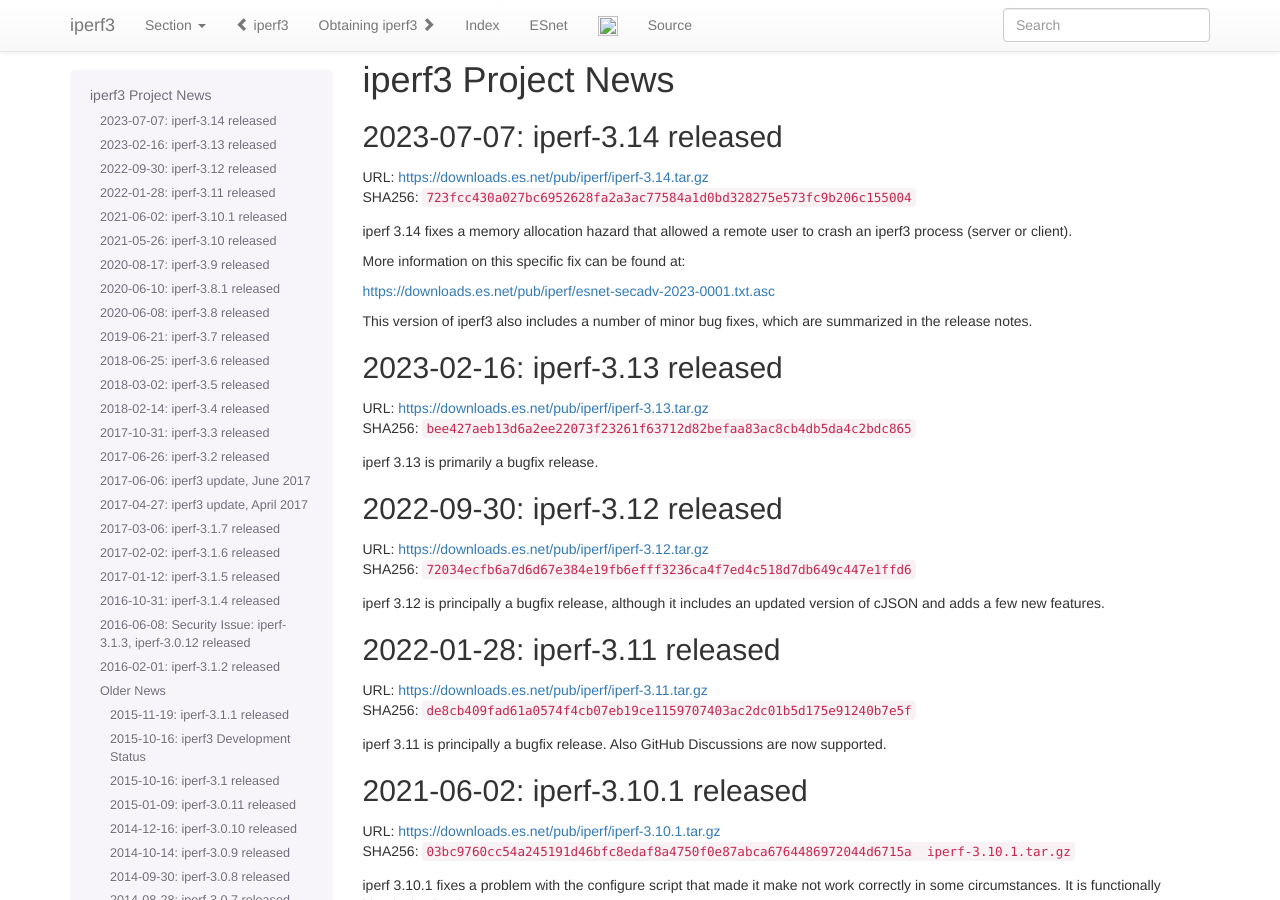
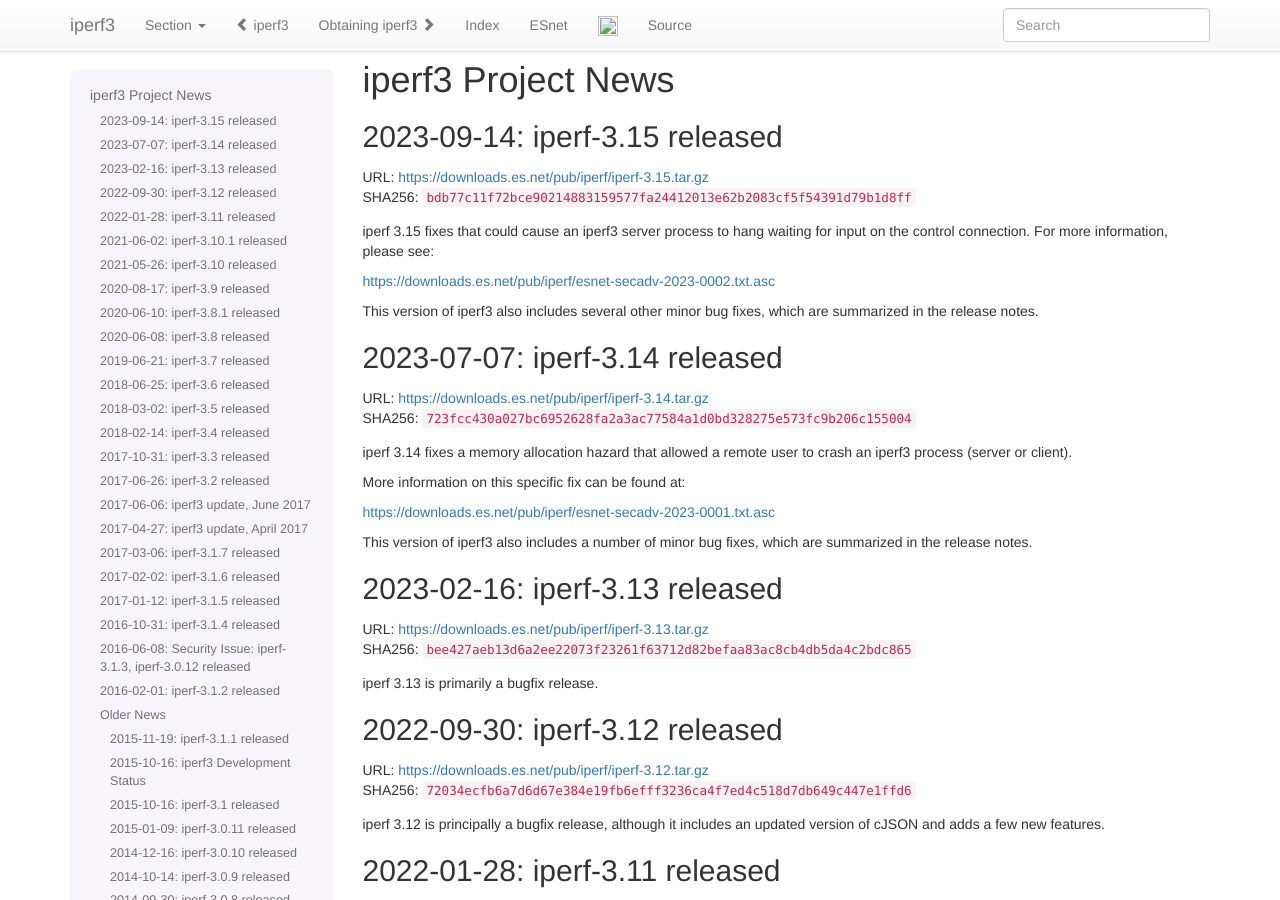
Before and after one commit to esnet/iperf, a Sphinx documentation site: the page built from docs/news.rst, in a window 1280 px wide and 900 px high. Built offline with Sphinx 7.4.7, drawn with Linux system fonts in a browser that asks for light colours; nearby versions of some CDN libraries; library files that are not in the unit come from our copies.

Commit message:
Update for iperf-3.15.

```diff
--- a/docs/conf.py
+++ b/docs/conf.py
@@ -52,10 +52,10 @@
 # built documents.
 #
 # The short X.Y version.
-version = '3.14'
+version = '3.15'
 # The full version, including alpha/beta/rc tags.
 
-release = '3.14'
+release = '3.15'
 
 # The language for content autogenerated by Sphinx. Refer to documentation
 # for a list of supported languages.
--- a/docs/news.rst
+++ b/docs/news.rst
@@ -1,5 +1,19 @@
 iperf3 Project News
 ===================
+
+2023-09-14:  iperf-3.15 released
+--------------------------------
+| URL:  https://downloads.es.net/pub/iperf/iperf-3.15.tar.gz
+| SHA256:  ``bdb77c11f72bce90214883159577fa24412013e62b2083cf5f54391d79b1d8ff``
+
+iperf 3.15 fixes that could cause an iperf3 server process to hang
+waiting for input on the control connection. For more information,
+please see:
+
+https://downloads.es.net/pub/iperf/esnet-secadv-2023-0002.txt.asc
+
+This version of iperf3 also includes several other minor bug fixes,
+which are summarized in the release notes.
 
 2023-07-07:  iperf-3.14 released
 --------------------------------
```
